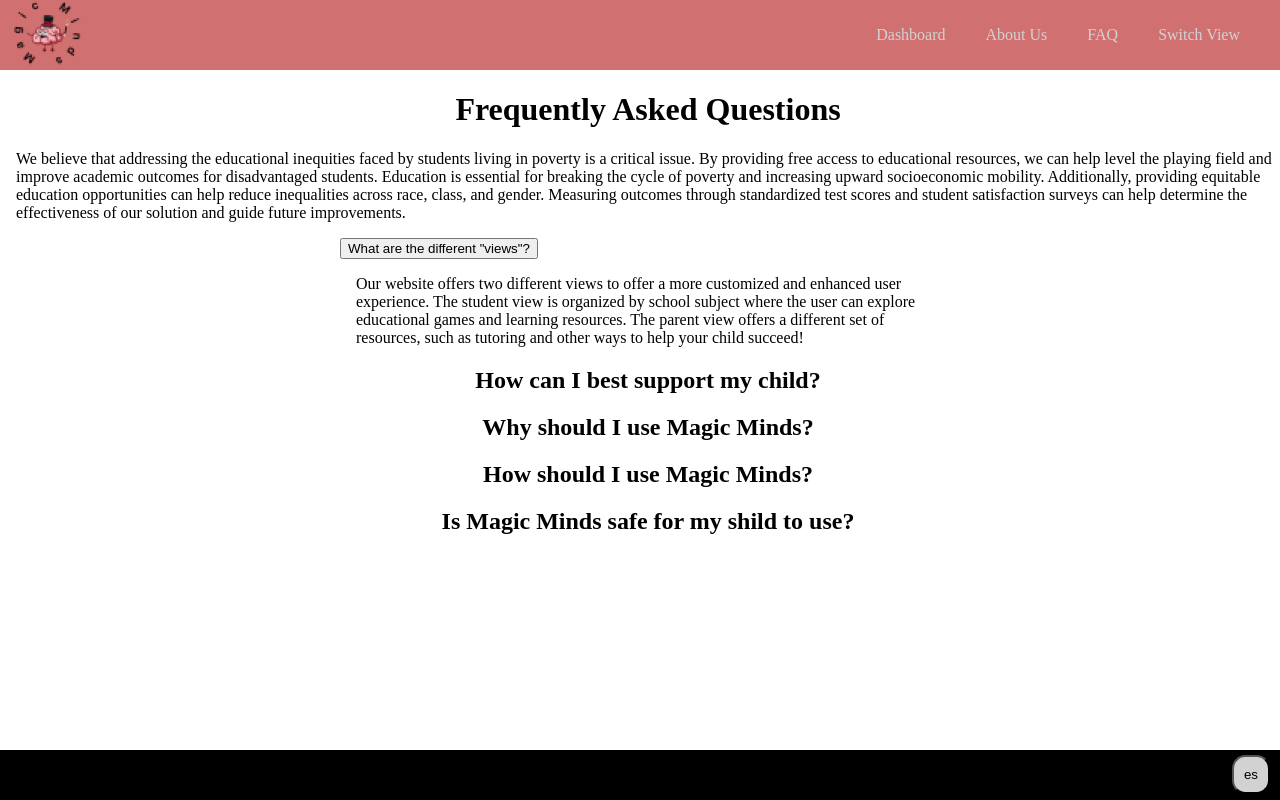
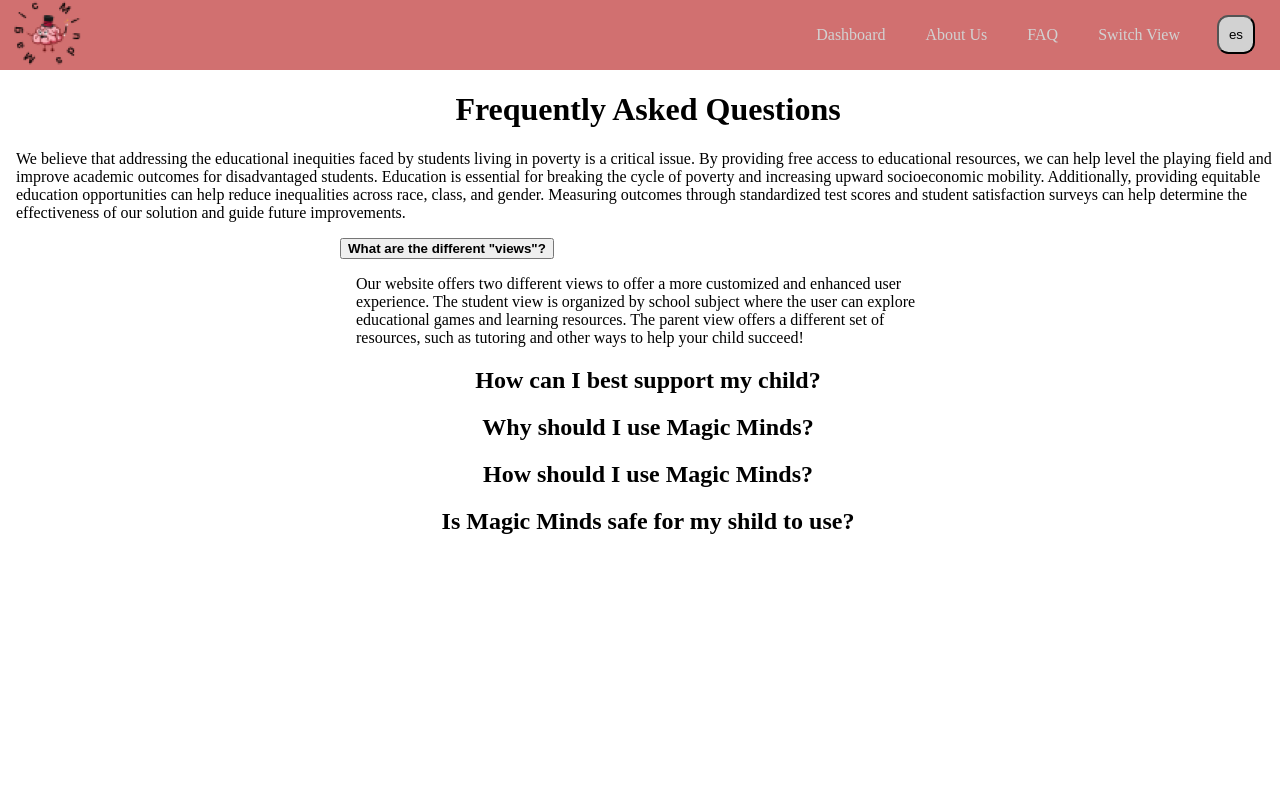
Before and after one commit to Farias29/Magic-Minds, a React (Create React App) app: page /faq in a window 1280 px wide. Built offline with nearby package versions, Linux system fonts and the light colour scheme.

Commit message:
added es

```diff
--- a/src/App.js
+++ b/src/App.js
@@ -18,7 +18,6 @@ import SocialStudies from './components/SocialStudies';
 import Science from './components/Science';
 import Art from './components/Art';
 import Reading from './components/Reading';
-import { Footer } from './components/Footer';
 
 function App() {
   return (
@@ -42,7 +41,6 @@ function App() {
           <Route exact path="/reading" component={Reading} />
           <Route exact path="/art" component={Art} />
         </Switch>
-        <Footer/>
       </div>
     </Router>
   );
--- a/src/components/Art.js
+++ b/src/components/Art.js
@@ -62,7 +62,8 @@ const Art = () => {
 
   return (
     <div className="art">
-      <h1>Art</h1>
+      <h1 className='en'>Art</h1>
+      <h1 className='es'>Arte</h1>
       <BackButton />
       <div>
         <label htmlFor="category-select">Select Category:</label>
--- a/src/components/Footer.js
+++ /dev/null
@@ -1,13 +0,0 @@
-import React from 'react';
-import Translate from './Translate';
-
-export function Footer() {
-
-    return (
-        <div>
-            <footer>
-                <Translate/>
-            </footer>
-        </div>
-    )
-}
--- a/src/components/Home.js
+++ b/src/components/Home.js
@@ -10,7 +10,8 @@ function Home() {
   return (
     <div className="home">
       <NavBar/>
-      <h1>Parent View</h1>
+      <h1 className='eng'>Parent View</h1>
+      <h1 className='es'>Vista del Padre</h1>
       <Cards
         title="Tutoring Services"
         image={TUTORING}/>
--- a/src/components/Landing.js
+++ b/src/components/Landing.js
@@ -2,19 +2,23 @@ import React from 'react';
 import Cards from './Cards';
 import STUDENT from './img/STUDENT.jpg';
 import PARENT from './img/PARENT.png';
+import NavBarLanding from './NavBarLanding';
 
 function Landing() {
   return (
     <div>
-      <h1 className='eng'>Welcome to Magic Minds </h1>
+      <NavBarLanding/>
+      <h1 className='en'>Welcome to Magic Minds </h1>
       <h1 className='es'>Bienvenidos a Mentes Mágicas</h1>
-      <h2>Select your view</h2>
+      <h2 className='en'>Select your view</h2>
+      <h2 className='es'>Seleccione su vista</h2>
       <div className='card-container-landing'>
       <Cards
         link ="/student"
         title="Student"
         image={STUDENT}
         />
+
       <Cards
         link="/home"
         title="Parent"
--- a/src/components/NavBar.js
+++ b/src/components/NavBar.js
@@ -1,6 +1,7 @@
 import React from 'react';
 import { Link } from 'react-router-dom';
 import MAGIC from './img/MagicMindsIcon.png';
+import Translate from './Translate';
 
 const NavBar = () => {
   return (
@@ -9,6 +10,7 @@ const NavBar = () => {
         <img src={MAGIC} alt="Icon" />
       </div>
     <ul className="navbar-nav mr-auto">
+      <Translate/>
     <li className="nav-item">
         <Link to="/home" className="nav-link">Dashboard</Link>
     </li>
--- /dev/null
+++ b/src/components/NavBarLanding.js
@@ -0,0 +1,19 @@
+import React from 'react';
+import { Link } from 'react-router-dom';
+import MAGIC from './img/MagicMindsIcon.png';
+import Translate from './Translate';
+
+const NavBarLanding = () => {
+    return (
+
+      <nav className="navbarlanding">
+      <div className="navbar-icon">
+      <img src={MAGIC} alt="Icon" />
+      </div>
+      <Translate/>
+
+      </nav>
+    );
+  };
+
+  export default NavBarLanding;
--- a/src/components/NavBarStudent.js
+++ b/src/components/NavBarStudent.js
@@ -1,6 +1,7 @@
 import React from 'react';
 import { Link } from 'react-router-dom';
 import MAGIC from './img/MagicMindsIcon.png';
+import Translate from './Translate';
 
 const NavBarStudent = () => {
     return (
@@ -10,6 +11,7 @@ const NavBarStudent = () => {
       <img src={MAGIC} alt="Icon" />
       </div>
       <ul className="navbar-nav mr-auto">
+      <Translate/>
       <li className="nav-item">
           <Link to="/student" className="nav-link">Dashboard</Link>
       </li>
--- a/src/components/Reading.js
+++ b/src/components/Reading.js
@@ -57,7 +57,8 @@ const Reading = () => {
 
   return (
     <div className="reading">
-      <h1>Reading</h1>
+      <h1 className='en'>Reading</h1>
+      <h1 className='es'>Lectura</h1>
       <BackButton />
       <div>
         <label htmlFor="category-select">Select Category:</label>
--- a/src/components/Student.js
+++ b/src/components/Student.js
@@ -13,11 +13,13 @@ function Student() {
   return (
     <div className="student">
     <NavBarStudent/>
-      <h1>Student View</h1>
+      <h1 className='en'>Student View</h1>
+      <h1 className='es'>Vista del Estudiante</h1>
       <Cards
         title="Art"
         link="/art"
         image={ART}/>
+
       <Cards
         title="Social Studies"
         link="/socialstudies"
--- a/src/components/Translate.js
+++ b/src/components/Translate.js
@@ -2,16 +2,20 @@ import React from 'react';
 
 const Translate = () => {
 
-let language = "es";
-
     const translate = () => {
-
-        document.querySelector('.eng').style.display = 'none';
+      let english = document.querySelector('.es').style.display == 'block';
+      if(!english) {
+        document.querySelector('.en').style.display = 'none';
         document.querySelector('.es').style.display = 'block';
-        language = "eng";
+        english = document.querySelector('.en').style.display = 'none'
+        } else {
+          english = document.querySelector('.en').style.display = 'display'
+          document.querySelector('.en').style.display = 'block';
+          document.querySelector('.es').style.display = 'none';
+        }
       };
   return (
-    <button className="translate-button" onClick={translate} >
+    <button className="translate-button" onClick={translate}>
       es
     </button>
   );
--- a/src/css/style.css
+++ b/src/css/style.css
@@ -22,7 +22,7 @@ h1,h2 {
 }
 
 /* Question styles */
-.questions {
+.question {
   font-weight: bold;
   cursor: pointer;
 }
@@ -33,22 +33,6 @@ h1,h2 {
 }
 .answer.active {
   display: block;
-}
-
-.row {
-  display: flex;
-  flex-direction: row;
-  flex-wrap: wrap;
-}
-
-.column {
-  flex-basis: 100%;
-}
-
-@media screen and (min-width: 800px) {
-  .column {
-    flex: 1;
-  }
 }
 
 
@@ -69,7 +53,7 @@ h1,h2 {
     align-items: center;
     background-color: rgb(209, 112, 112);
     color: white;
-    padding: 10px 20px;
+    padding: 10px 80px;
   }
 
   .navbar a {
@@ -89,7 +73,16 @@ h1,h2 {
     align-items: center;
     background-color: rgb(62, 172, 172);
     color: white;
-    padding: 10px 20px;
+    padding: 10px 80px;
+  }
+
+  .navbarlanding {
+    display: flex;
+    justify-content:flex-end;
+    align-items: center;
+    background-color: rgb(119, 114, 121);
+    color: white;
+    padding: 35px 80px;
   }
 
   .navbarstudent a {
@@ -223,6 +216,7 @@ h1,h2 {
   }
 
   .back-button {
+    cursor: pointer;
     padding: 10px;
     margin-left: 10px;
     margin-bottom: 2rem;
@@ -236,7 +230,7 @@ h1,h2 {
   }
 
   /*Translator*/
-  .eng{
+  .en{
     display: block;
   }
 
@@ -245,6 +239,7 @@ h1,h2 {
   }
 
   .translate-button{
+    cursor: pointer;
     margin-top: 5px;
     padding: 10px;
     margin-left: 10px;
@@ -252,9 +247,10 @@ h1,h2 {
     background-color: rgb(210, 210, 210);
     text-decoration: none;
     color: black;
-    right: 10px;
+    right: 25px;
+    top: 10px;;
     position: absolute;
-    border-radius: 35%;
+    border-radius: 30%;
   }
   .translate-button:hover{
     background-color: white;
```
